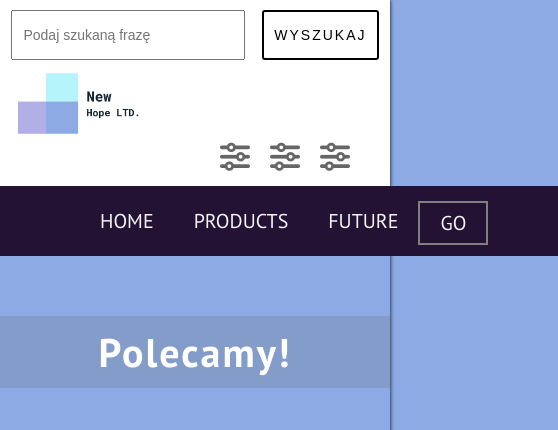
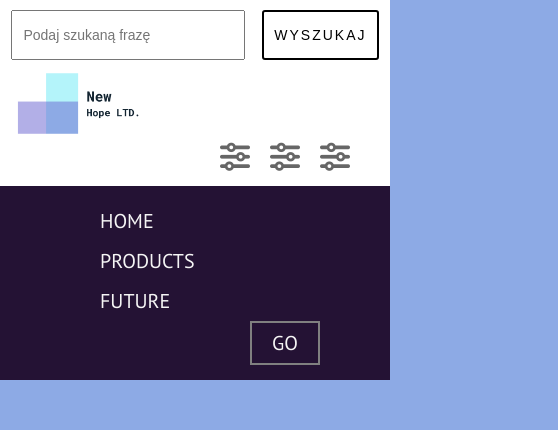
Before and after one commit to OrugaHz/Flexbox-SASS-BEM-project, a plain HTML site: page index.html in a window 390 px wide. Shown: the top 430 px of the page, 558 px wide, since content can reach past the window. Drawn offline with Linux system fonts and the light colour scheme.

Commit message:
fixed mobile-menu footer

```diff
--- a/sass/main.scss
+++ b/sass/main.scss
@@ -115,7 +115,7 @@ html {
 
 .menu {
     flex-basis: 100%;
-    height: 70px;
+    min-height: 70px;
     margin-top: 10px;
     background-color: rgb(36, 18, 52);
     font-family: $special-font;
@@ -124,6 +124,11 @@ html {
     &__list {
         display: flex;
         list-style: none;
+
+        @media (max-width: 799px) {
+            flex-direction: column;
+            height: auto;
+        }
     }
 
     &__item {
@@ -274,6 +279,10 @@ html {
     justify-content: space-evenly;
     padding: 10px 0;
 
+    @media (max-width: 799px) {
+        flex-direction: column;
+    }
+
     .sm-links {
         flex-basis: 30%;
     }
```
Also changed, not shown: css/main.css, 1 other file.
